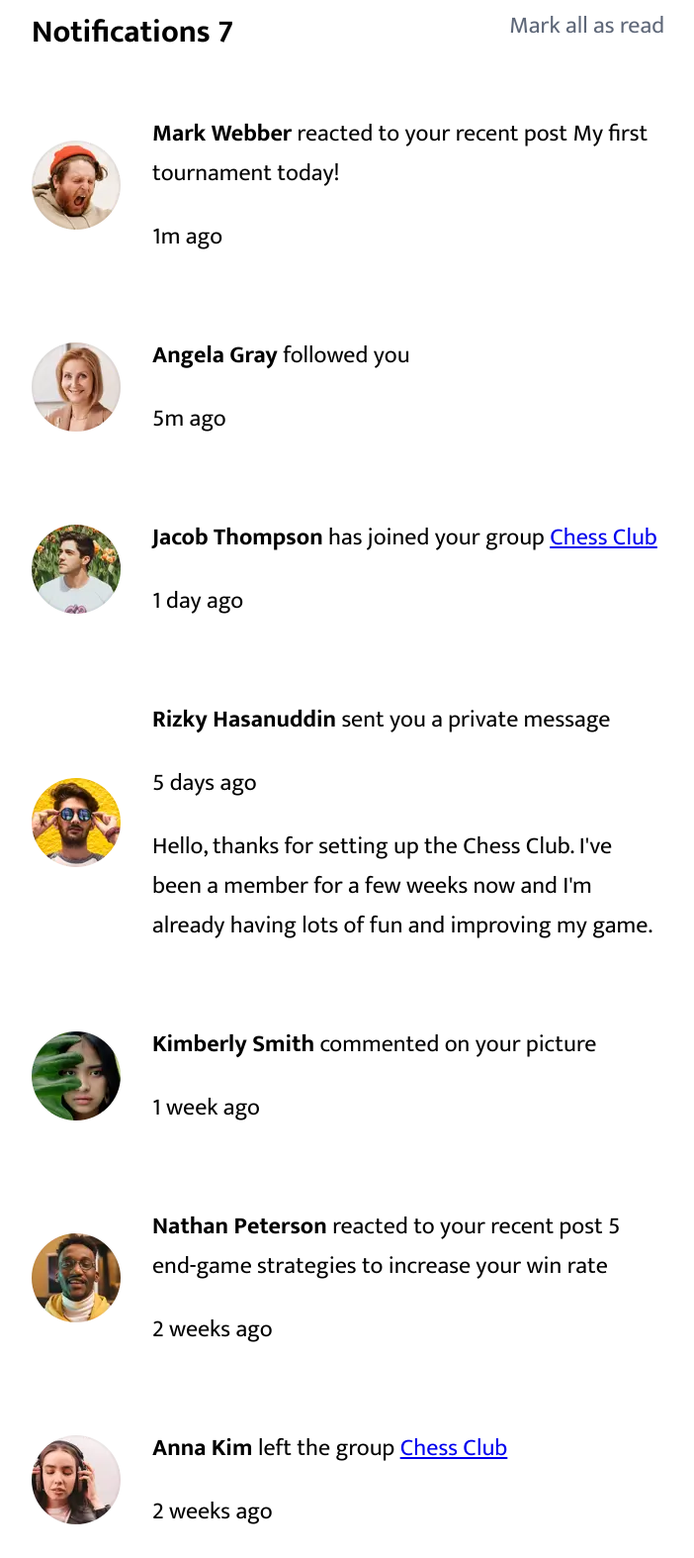
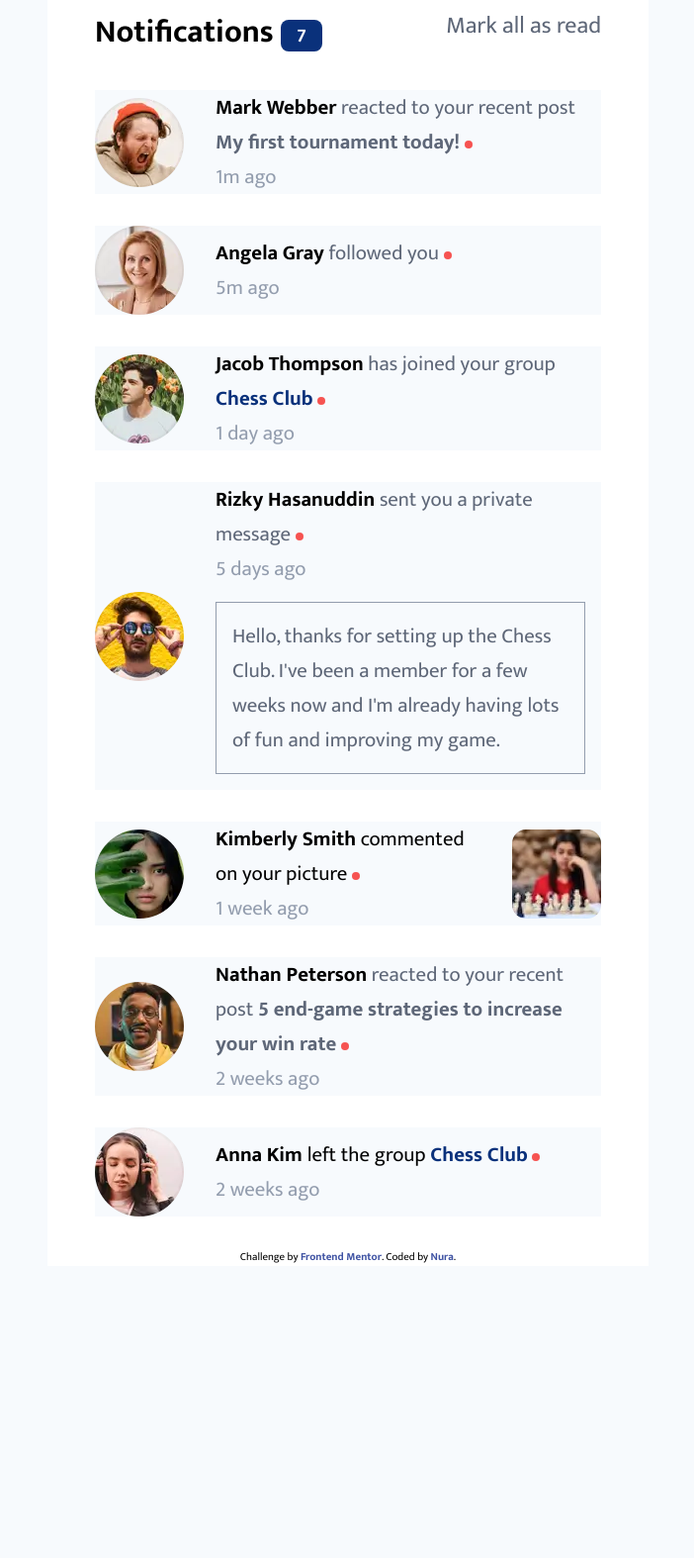
Before and after one commit to nurajalali/notifications-page-main, a plain HTML site: page index.html in a window 1280 px wide. Shown: the part 60-1634 px from the top of the page at 99% size, without its empty margins (288-990 px from the left). After the commit the page ends 1347 px from the top, so only its background shows below. Drawn offline with Linux system fonts and the light colour scheme; a web font is replaced by a local one.

Commit message:
complete css & js

```diff
--- a/index.html
+++ b/index.html
@@ -31,7 +31,7 @@
       <nav class="navBar">
         <ul class="navBar__item">
           <li class="navBar__first__element">
-            Notifications <span id="reads"></span>
+            Notifications <span id="reads" class="info__counter"></span>
           </li>
           <li class="navBar__second__element" id="read-all">
             Mark all as read
@@ -40,72 +40,98 @@
       </nav>
       <main>
         <div class="contentWrapper">
-          <div class="notif notif__item">
+          <div class="notif notif__item unread">
             <img src="./assets/images/avatar-mark-webber.webp" alt="" />
-            <div>
-              <p>
-                <strong>Mark Webber</strong> reacted to your recent post
-                <span> My first tournament today!</span>
-              </p>
-              <p>1m ago</p>
+            <div class="notif__content">
+              <span class="title">
+                <span class="notif__name">Mark Webber</span>
+                <span class="notif__highlight">
+                  reacted to your recent post
+                </span>
+                <span class="notif__bold">
+                  My first tournament today!
+                  <span class="dot"></span>
+                </span>
+              </span>
+              <span class="notif__minutes">1m ago</span>
             </div>
           </div>
-          <div class="notif notif__item">
+          <div class="notif notif__item unread">
             <img src="./assets/images/avatar-angela-gray.webp" alt="" />
-            <div>
-              <p><strong>Angela Gray</strong> followed you</p>
-              <p>5m ago</p>
+            <div class="notif__content">
+              <span class="title"
+                ><span class="notif__name">Angela Gray</span>
+                <span class="notif__highlight">followed you</span>
+                <span class="dot"></span
+              ></span>
+              <span class="notif__minutes">5m ago</span>
             </div>
           </div>
-          <div class="notif notif__item">
+          <div class="notif notif__item unread">
             <img src="./assets/images/avatar-jacob-thompson.webp" alt="" />
-            <div>
-              <p>
-                <strong>Jacob Thompson</strong> has joined your group
+            <div class="notif__content">
+              <span class="title">
+                <span class="notif__name">Jacob Thompson</span>
+                <span class="notif__highlight">has joined your group</span>
                 <a href="#">Chess Club</a>
-              </p>
-              <p>1 day ago</p>
+                <span class="dot"></span>
+              </span>
+              <span class="notif__minutes">1 day ago</span>
             </div>
           </div>
-          <div class="notif notif__item">
+          <div class="notif notif__item unread">
             <img src="./assets/images/avatar-rizky-hasanuddin.webp" alt="" />
-            <div>
-              <p>
-                <strong> Rizky Hasanuddin</strong> sent you a private message
-              </p>
-              <p>5 days ago</p>
-              <p>
+            <div class="notif__content">
+              <span class="title">
+                <span class="notif__name"> Rizky Hasanuddin</span>
+                <span class="notif__highlight">sent you a private message</span>
+                <span class="dot"></span>
+              </span>
+              <span class="notif__minutes">5 days ago</span>
+              <span class="notif__bold__content">
                 Hello, thanks for setting up the Chess Club. I've been a member
                 for a few weeks now and I'm already having lots of fun and
                 improving my game.
-              </p>
+              </span>
             </div>
           </div>
-          <div class="notif notif__item">
+          <div class="notif notif__item unread">
             <img src="./assets/images/avatar-kimberly-smith.webp" alt="" />
-            <div>
-              <p><strong>Kimberly Smith</strong> commented on your picture</p>
-              <p>1 week ago</p>
+            <div class="notif__content">
+              <span class="title"
+                ><span class="notif__name">Kimberly Smith</span> commented on
+                your picture
+                <span class="dot"></span>
+              </span>
+              <span class="notif__minutes">1 week ago</span>
+            </div>
+            <img src="./assets/images/image-chess.webp" alt="" />
+          </div>
+          <div class="notif notif__item unread">
+            <img src="./assets/images/avatar-nathan-peterson.webp" alt="" />
+            <div class="notif__content">
+              <span class="title">
+                <span class="notif__name">Nathan Peterson</span>
+                <span class="notif__highlight"
+                  >reacted to your recent post</span
+                >
+                <span class="notif__bold"
+                  >5 end-game strategies to increase your win rate</span
+                >
+                <span class="dot"></span>
+              </span>
+              <span class="notif__minutes">2 weeks ago</span>
             </div>
           </div>
-          <div class="notif notif__item">
-            <img src="./assets/images/avatar-nathan-peterson.webp" alt="" />
-            <div>
-              <p>
-                <strong>Nathan Peterson</strong> reacted to your recent post
-                <span>5 end-game strategies to increase your win rate</span>
-              </p>
-              <p>2 weeks ago</p>
-            </div>
-          </div>
-          <div class="notif notif__item">
+          <div class="notif notif__item unread">
             <img src="./assets/images/avatar-anna-kim.webp" alt="" />
-            <div>
-              <p>
-                <strong> Anna Kim </strong>left the group
+            <div class="notif__content">
+              <span class="title">
+                <span class="notif__name"> Anna Kim </span>left the group
                 <a href="#">Chess Club</a>
-              </p>
-              <p>2 weeks ago</p>
+                <span class="dot"></span>
+              </span>
+              <span class="notif__minutes">2 weeks ago</span>
             </div>
           </div>
         </div>
--- a/index.js
+++ b/index.js
@@ -9,7 +9,7 @@ elements.forEach((e) =>
     (event) => {
       read -= 1;
       document.getElementById("reads").innerText = read;
-      event.target.classList.add("read");
+      event.currentTarget.classList.remove("unread");
     },
     { once: true }
   )
--- a/styles.css
+++ b/styles.css
@@ -1,4 +1,16 @@
 @import url("https://fonts.googleapis.com/css2?family=Climate+Crisis&family=Handlee&family=Inter:wght@100;200;300;400;500;600;700;800;900&family=Mukta:wght@300;400;600;700&family=Plus+Jakarta+Sans:wght@500;800&display=swap");
+
+:root {
+  --White: hsl(0, 0%, 100%);
+  --Red: hsl(1, 90%, 64%);
+  --Blue: hsl(219, 85%, 26%);
+  --Very-light-grayish-blue: hsl(210, 60%, 98%);
+  --Light-grayish-blue-1: hsl(211, 68%, 94%);
+  --Light-grayish-blue-2: hsl(205, 33%, 90%);
+  --Grayish-blue: hsl(219, 14%, 63%);
+  --Dark-grayish-blue: hsl(219, 12%, 42%);
+  --Very-dark-blue: hsl(224, 21%, 14%);
+}
 
 body {
   box-sizing: border-box;
@@ -10,14 +22,14 @@ body {
 }
 
 .wrapper {
-  background-color: hsl(0, 0%, 100%);
-  width: 50vw;
+  background-color: var(--White);
+  width: 40vw;
   padding: 3rem;
   padding-bottom: 0;
 }
 
 .navBar {
-  width: 50vw;
+  width: 40vw;
   margin: 0 auto;
 }
 
@@ -34,14 +46,28 @@ body {
   font-weight: 800;
 }
 
+.info__counter {
+  padding: 0 1rem;
+  font-size: 1.2rem;
+  border-radius: 0.5rem;
+  background-color: var(--Blue);
+  color: var(--White);
+}
+
 .navBar__second__element {
   font-size: 1.5rem;
   color: hsl(219, 12%, 42%);
 }
 
 .contentWrapper {
-  width: 50vw;
+  width: 40vw;
   margin: 0 auto;
+}
+
+a {
+  font-weight: 800;
+  text-decoration: none;
+  color: var(--Blue);
 }
 
 .notif__item {
@@ -50,13 +76,46 @@ body {
   align-items: center;
   gap: 2rem;
   margin: 2rem 0;
-  font-size: 1.5rem;
+  font-size: 1.3rem;
 }
 
-/* .notif {
-  background-color: red;
+.notif__content {
+  display: flex;
+  flex-direction: column;
+  gap: 0.2;
+  width: 100%;
+}
+.notif__name {
+  font-weight: 800;
 }
 
-.read {
-  background-color: blue;
-} */
+.notif__highlight {
+  color: var(--Dark-grayish-blue);
+}
+
+.notif__bold {
+  color: var(--Dark-grayish-blue);
+  font-weight: 800;
+}
+
+.notif__minutes {
+  color: var(--Grayish-blue);
+}
+
+.notif__bold__content {
+  color: var(--Dark-grayish-blue);
+  border: 1px solid var(--Grayish-blue);
+  padding: 1rem;
+  margin: 1rem 1rem 1rem 0;
+}
+
+.unread {
+  background-color: var(--Very-light-grayish-blue);
+}
+.unread .dot {
+  width: 8px;
+  height: 8px;
+  border-radius: 64px;
+  background-color: var(--Red);
+  display: inline-block;
+}
```
